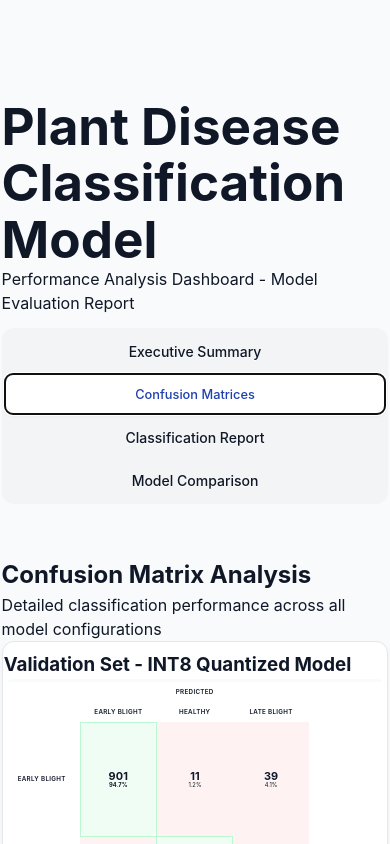
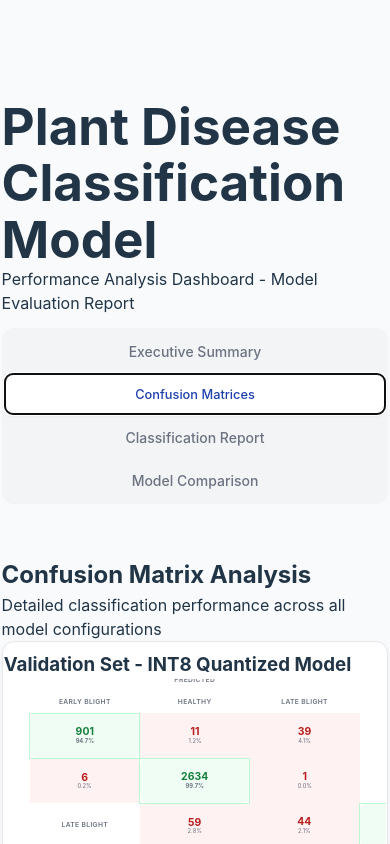
Before and after one commit to prettyglory/ModelEvaluation, a React (Vite) app: page / in a window 390 px wide. Both pictures are taken after a click on the button "Confusion Matrices". Shown: the top 844 px of the page. Built offline with nearby package versions, Linux system fonts and the light colour scheme.

Commit message:
Your commit message

```diff
--- a/src/components/ModelEvaluationDashboard.css
+++ b/src/components/ModelEvaluationDashboard.css
@@ -22,23 +22,15 @@
     padding-top: 90px;
   }
 }
-
-/* Enhance text color for mobile for visibility */
-@media (max-width: 640px) {
-  body, .min-h-screen, .max-w-7xl,
-  header .text-center h1,
-  header .text-center p,
-  .text-gray-900, .text-gray-800, .text-gray-600,
-  .bg-green-50.text-green-800, .bg-red-50.text-red-700, .bg-gray-50.text-gray-500,
-  .writing-mode-vertical,
-  table.w-full th, table.w-full td
-  {
-    color: #101828 !important;
-    text-shadow: 0 1px 0 #fff, 0 0px 1px #0001;
+@media (min-width: 481px) and (max-width: 640px) {
+  .min-h-screen {
+    padding-top: 100px;
   }
-  .bg-green-50.text-green-800 { color: #0d5727 !important; }
-  .bg-red-50.text-red-700 { color: #a40000 !important; }
-  .bg-gray-50.text-gray-500 { color: #444950 !important; }
+}
+@media (min-width: 641px) and (max-width: 768px) {
+  .min-h-screen {
+    padding-top: 105px;
+  }
 }
 
 /* Header */
@@ -212,6 +204,23 @@ nav button.bg-white:focus {
   }
 }
 
+/* Confusion Matrix Card - Make taller and center content for mobile/desktop */
+.bg-white.p-6.rounded-lg.shadow-sm.border.border-gray-200.confusion-matrix-card {
+  display: flex;
+  flex-direction: column;
+  justify-content: center;
+  min-height: 440px; /* Taller card for desktop */
+  height: 100%;
+}
+@media (max-width: 640px) {
+  .bg-white.p-6.rounded-lg.shadow-sm.border.border-gray-200.confusion-matrix-card {
+    min-height: 60vw;
+    height: 70vw;
+    max-height: 95vw;
+    padding: 0.6rem 0.07rem !important;
+  }
+}
+
 /* Grid layouts - Responsive */
 .grid.grid-cols-1.md\:grid-cols-4.gap-6 {
   display: grid;
@@ -251,14 +260,14 @@ nav button.bg-white:focus {
   }
 }
 
-/* Confusion Matrix - Responsive, Centered, Fitting */
+/* Confusion Matrix - Square, Compact, Fit-Width Layout */
 .confusion-matrix-table-wrapper,
 .bg-white.p-6.rounded-lg.shadow-sm.border.border-gray-200 .overflow-x-auto {
   width: 100%;
-  max-width: 370px;
+  max-width: 320px;
   margin-left: auto;
   margin-right: auto;
-  overflow-x: auto;
+  overflow-x: hidden;
   overflow-y: auto;
   background: #f9fafb;
   border-radius: 0.6rem;
@@ -267,26 +276,45 @@ nav button.bg-white:focus {
   display: flex;
   justify-content: center;
   align-items: center;
+  height: 100%;
+  min-height: 260px;
+  /* responsive: fill parent and center */
+  /* For mobile responsiveness, see below */
   scrollbar-width: thin;
   scrollbar-color: transparent transparent;
-  min-height: 1px;
 }
-
-@media (max-width: 900px) {
+@media (max-width: 400px) {
   .confusion-matrix-table-wrapper,
   .bg-white.p-6.rounded-lg.shadow-sm.border.border-gray-200 .overflow-x-auto {
     max-width: 98vw;
-    min-width: 0;
+    padding: 0;
   }
 }
 @media (max-width: 640px) {
   .confusion-matrix-table-wrapper,
   .bg-white.p-6.rounded-lg.shadow-sm.border.border-gray-200 .overflow-x-auto {
-    max-width: 99vw;
-    min-width: 0;
-    margin-bottom: 0.4rem;
-    padding: 0;
+    min-height: 40vw;
+    height: 46vw;
+    max-height: 80vw;
   }
+}
+
+/* Transparent, subtle scrollbars for Chrome, Edge, Safari */
+.confusion-matrix-table-wrapper::-webkit-scrollbar,
+.bg-white.p-6.rounded-lg.shadow-sm.border.border-gray-200 .overflow-x-auto::-webkit-scrollbar {
+  height: 6px;
+  width: 6px;
+  background: transparent;
+}
+.confusion-matrix-table-wrapper::-webkit-scrollbar-thumb,
+.bg-white.p-6.rounded-lg.shadow-sm.border.border-gray-200 .overflow-x-auto::-webkit-scrollbar-thumb {
+  background: transparent;
+  border-radius: 3px;
+}
+.confusion-matrix-table-wrapper::-webkit-scrollbar-track,
+.bg-white.p-6.rounded-lg.shadow-sm.border.border-gray-200 .overflow-x-auto::-webkit-scrollbar-track {
+  background: transparent;
+  border-radius: 3px;
 }
 
 table.w-full.border-collapse {
@@ -298,6 +326,8 @@ table.w-full.border-collapse {
   font-size: 0.65rem;
   background: white;
   table-layout: fixed;
+  height: 100%;
+  max-height: 100%;
 }
 
 table.w-full.border-collapse th,
@@ -316,34 +346,26 @@ table.w-full.border-collapse td {
   min-height: 38px;
 }
 
-@media (max-width: 480px) {
+@media (max-width: 430px) {
   table.w-full.border-collapse {
-    font-size: 0.55rem;
-    min-width: 210px;
+    font-size: 0.54rem;
   }
   table.w-full.border-collapse th,
   table.w-full.border-collapse td {
-    font-size: 0.39rem;
-    padding: 0.035rem 0.01rem;
-    max-width: 18vw;
-    min-width: 18vw;
-    min-height: 20px;
-    height: 20px;
-  }
-  .confusion-matrix-table-wrapper,
-  .bg-white.p-6.rounded-lg.shadow-sm.border.border-gray-200 .overflow-x-auto {
-    max-width: 99vw;
-    min-width: 0;
-    margin-bottom: 0.2rem;
+    font-size: 0.42rem;
+    padding: 0.06rem 0.01rem;
+    max-width: 22px;
+    min-width: 22px;
+    min-height: 22px;
+    height: 22px;
   }
 }
 
 table.w-full.border-collapse td .text-base.font-medium {
-  font-size: 0.68rem;
+  font-size: 0.65rem;
   font-weight: 700;
   line-height: 1.01;
   letter-spacing: 0.01em;
-  color: #101828;
 }
 
 .writing-mode-vertical {
@@ -353,7 +375,6 @@ table.w-full.border-collapse td .text-base.font-medium {
   font-size: 0.4rem;
   font-weight: 600;
   letter-spacing: 0.005em;
-  color: #101828;
 }
 
 .bg-green-50.text-green-800 {
@@ -375,18 +396,6 @@ table.w-full.border-collapse td .text-base.font-medium {
   margin-top: 0.01rem;
 }
 
-@media (max-width: 480px) {
-  .bg-green-50.text-green-800,
-  .bg-red-50.text-red-700,
-  .bg-gray-50.text-gray-500,
-  .writing-mode-vertical,
-  .text-xs.text-gray-600
-  {
-    color: #101828 !important;
-    text-shadow: 0 1px 0 #fff, 0 0px 1px #0001;
-  }
-}
-
 /* Section headers and content */
 .text-xl.font-semibold.text-gray-900 {
   font-size: 1.5rem;
@@ -398,12 +407,6 @@ table.w-full.border-collapse td .text-base.font-medium {
   font-size: 0.875rem;
   color: #6b7280;
   line-height: 1.5;
-}
-@media (max-width: 480px) {
-  .text-xl.font-semibold.text-gray-900,
-  .text-sm.text-gray-600 {
-    color: #101828 !important;
-  }
 }
 
 /* Space utilities */
@@ -448,11 +451,6 @@ table.w-full tbody td.text-gray-500 {
     min-width: 480px;
   }
 }
-@media (max-width: 480px) {
-  table.w-full th, table.w-full tbody td {
-    color: #101828 !important;
-  }
-}
 
 /* Recommendations cards */
 .bg-green-50 {
@@ -469,12 +467,6 @@ table.w-full tbody td.text-gray-500 {
 .text-blue-800 { color: #1e40af; }
 .text-green-700 { color: #16a34a; }
 .text-blue-700 { color: #2563eb; }
-
-@media (max-width: 480px) {
-  .text-green-800, .text-blue-800, .text-green-700, .text-blue-700 {
-    color: #101828 !important;
-  }
-}
 
 /* Charts (Recharts) - Responsive */
 .recharts-cartesian-grid line {
--- a/src/components/ModelEvaluationDashboard.tsx
+++ b/src/components/ModelEvaluationDashboard.tsx
@@ -213,9 +213,10 @@ const ModelEvaluationDashboard = () => {
     const rowSums = matrix.map((row) => row.reduce((a: number, b: number) => a + b, 0));
 
     return (
-      <div className="bg-white p-6 rounded-lg shadow-sm border border-gray-200" style={{ width: "100%", maxWidth: 480, margin: "0 auto" }}>
+      <div className="bg-white p-6 rounded-lg shadow-sm border border-gray-200 confusion-matrix-card" style={{ width: "100%" }}>
         <h3 className="text-lg font-semibold text-gray-800 mb-6 text-center">{title}</h3>
         <div className="confusion-matrix-table-wrapper">
+          <div className="overflow-x-auto">
             <table className="w-full border-collapse">
               <thead>
                 <tr>
@@ -270,7 +271,8 @@ const ModelEvaluationDashboard = () => {
               </tbody>
             </table>
           </div>
-        <div className="mt-4 text-sm text-gray-600 text-center">
+        </div>
+        <div className="mt-4 text-sm text-gray-600">
           <p>Total samples: {total.toLocaleString()}</p>
           <p>Overall accuracy: {((matrix[0][0] + matrix[1][1] + matrix[2][2]) / total * 100).toFixed(2)}%</p>
         </div>
@@ -423,8 +425,8 @@ const ModelEvaluationDashboard = () => {
             </div>
             <div className="grid grid-cols-1 xl:grid-cols-2 gap-8">
               <ConfusionMatrix matrix={data.test.float32.confusion_matrix} title="Test Set - FP32 Model" classes={classNames} />
-              <div className="bg-white p-6 rounded-lg shadow-sm border border-gray-200" style={{ width: "100%" }}>
-                <h3 className="text-lg font-semibold text-gray-900 mb-4">Analysis Summary</h3>
+              <div className="bg-white p-6 rounded-lg shadow-sm border border-gray-200 confusion-matrix-card" style={{ width: "100%" }}>
+                <h3 className="text-lg font-semibold text-gray-800 mb-4">Analysis Summary</h3>
                 <div className="space-y-4 text-sm text-gray-600">
                   <div>
                     <h4 className="font-medium text-gray-800">Strong Diagonal Performance</h4>
```
Lines whose indentation alone changed are shown as unchanged.
